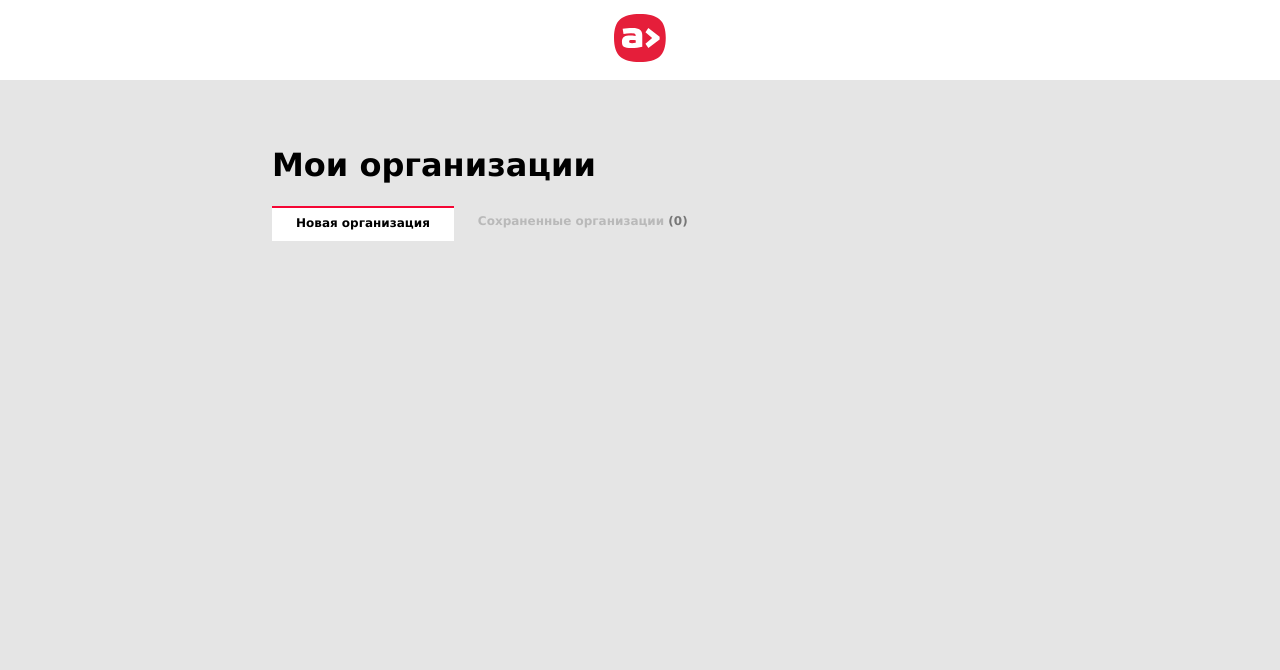
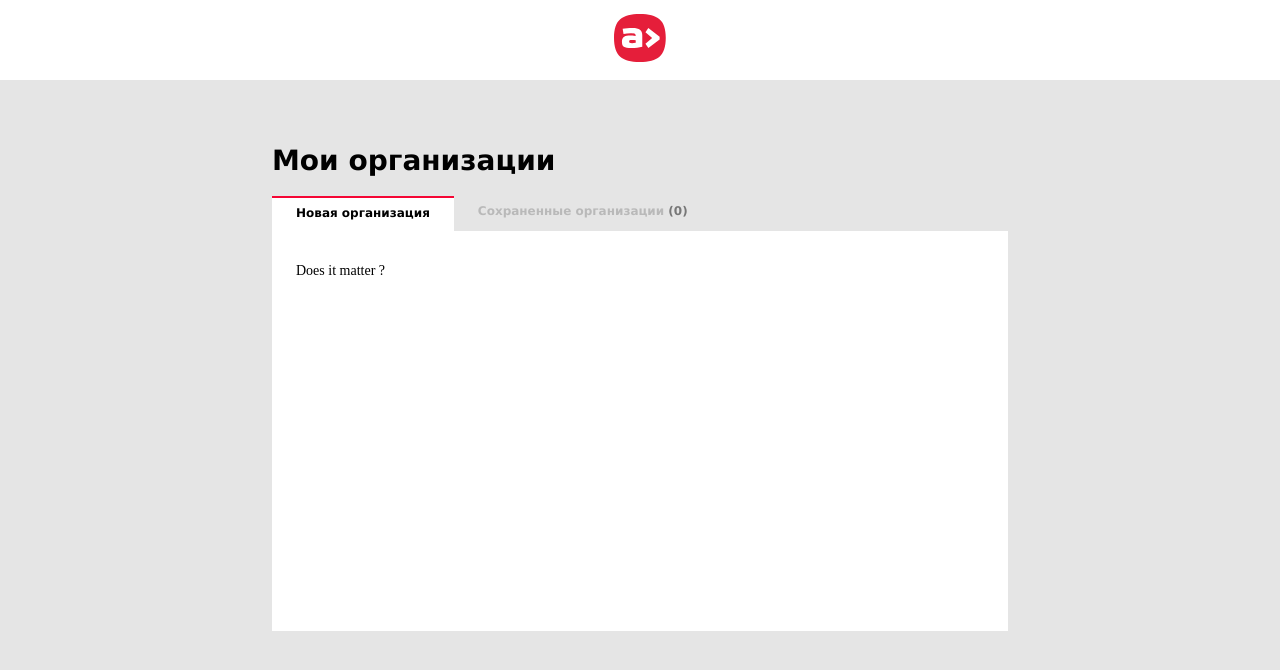
Before and after one commit to Mi-lex/search-org, a React app: page / in a window 1280 px wide. Shown: the top 670 px of the page. Built offline with nearby package versions, Linux system fonts and the light colour scheme; a web font is replaced by a local one.

Commit message:
make tabcontent wrapper

```diff
--- a/src/css/style.css
+++ b/src/css/style.css
@@ -4,7 +4,7 @@
 :root {
     --page-font-color: black;
     --page-font: Verdana, 'Sans Serif';
-    --page-font-size: 16px;
+    --page-font-size: 14px;
     --page-line-height: normal;
 }
 
--- a/src/js/components/PageContent/index.tsx
+++ b/src/js/components/PageContent/index.tsx
@@ -1,6 +1,7 @@
 import React from 'react';
+import Tabs from '../Tabs';
+import TabContent from '../../containers/TabContent';
 import classes from './PageContent.module.css';
-import Tabs from '../Tabs';
 
 const PageContent: React.FC = () => {
     return (
@@ -8,6 +9,12 @@ const PageContent: React.FC = () => {
             <div className={classes.wrapper}>
                 <h1>Мои организации</h1>
                 <Tabs />
+                <TabContent name="Новая организация">
+                    <label htmlFor="">Does it matter ?</label>
+                </TabContent>
+                <TabContent name="Сохраненные организации">
+                    <h2>Saved organizations</h2>
+                </TabContent>
             </div>
         </>
     );
--- a/src/js/components/Tabs/Tab/Tab.module.css
+++ b/src/js/components/Tabs/Tab/Tab.module.css
@@ -1,10 +1,10 @@
 .tab {
-    --vertical-paddings: 24px;
+    --horizontal-paddings: 24px;
 
     padding-top: 8px;
     padding-bottom: 11px;
-    padding-left: var(--vertical-paddings);
-    padding-right: var(--vertical-paddings);
+    padding-left: var(--horizontal-paddings);
+    padding-right: var(--horizontal-paddings);
 
     font-size: 12px;
     font-weight: bold;
--- a/src/js/components/Tabs/Tab/index.tsx
+++ b/src/js/components/Tabs/Tab/index.tsx
@@ -18,10 +18,10 @@ const connector = connect(mapState, mapDispatch);
 
 type Props = ConnectedProps<typeof connector> & {
     name: TabName;
-    children?: JSX.Element;
+    children?: JSX.Element | string;
 };
 
-const Tab = ({ currentTab, changeTab, name, children = `` }: Props) => {
+const Tab = ({ currentTab, changeTab, name, children = `` }: Props): JSX.Element => {
     const tabClassName: string[] = ['tab'];
 
     if (currentTab === name) {
--- a/src/js/components/Tabs/Tabs.module.css
+++ b/src/js/components/Tabs/Tabs.module.css
@@ -1,6 +1,6 @@
 .tabs {
     display: flex;
-
+    margin: 0;
     padding: 0;
     list-style: none;
 }
--- a/src/js/components/Tabs/index.tsx
+++ b/src/js/components/Tabs/index.tsx
@@ -3,7 +3,7 @@ import Tab from './Tab';
 import SavedOrgsCounter from './SavedOrgsCounter';
 import classes from './Tabs.module.css';
 
-const Tabs = () => {
+const Tabs = (): JSX.Element => {
     return (
         <>
             <ul className={classes.tabs}>
--- /dev/null
+++ b/src/js/containers/TabContent/TabContent.module.css
@@ -0,0 +1,13 @@
+.tab-content {
+    --horizontal-paddings: 24px;
+    --vertical-paddings: 32px;
+    display: none;
+    height: 50vh;
+    padding: var(--vertical-paddings) var(--horizontal-paddings);
+    max-height: 568px;
+    background-color: white;
+}
+
+.active {
+    display: block;
+}
--- /dev/null
+++ b/src/js/containers/TabContent/index.tsx
@@ -0,0 +1,29 @@
+import React from 'react';
+import { connect, ConnectedProps } from 'react-redux';
+import { RootState } from '../../redux/store';
+import { TabName } from '../../constants/tabs';
+import classes from './TabContent.module.css';
+import { classesExtractor } from '../../utils';
+
+const mapState = (state: RootState) => ({
+    currentTab: state.tab.current,
+});
+
+const connector = connect(mapState, null);
+
+type Props = ConnectedProps<typeof connector> & {
+    name: TabName;
+    children: React.Component;
+};
+
+const TabContent = ({ currentTab, name, children }: Props): JSX.Element => {
+    const tabContentClassName: string[] = ['tab-content'];
+
+    if (currentTab === name) {
+        tabContentClassName.push('active');
+    }
+
+    return <div className={classesExtractor(classes, tabContentClassName)}>{children}</div>;
+};
+
+export default connector(TabContent);
```
